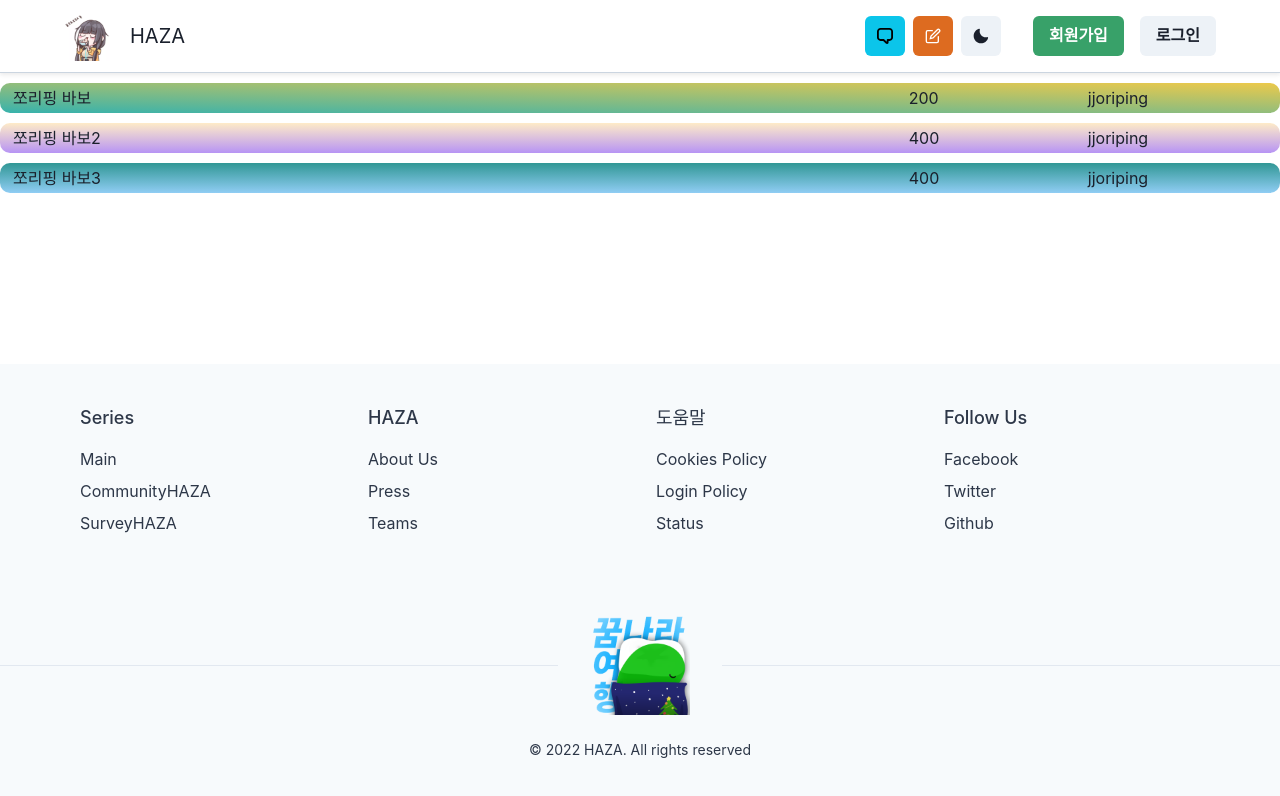
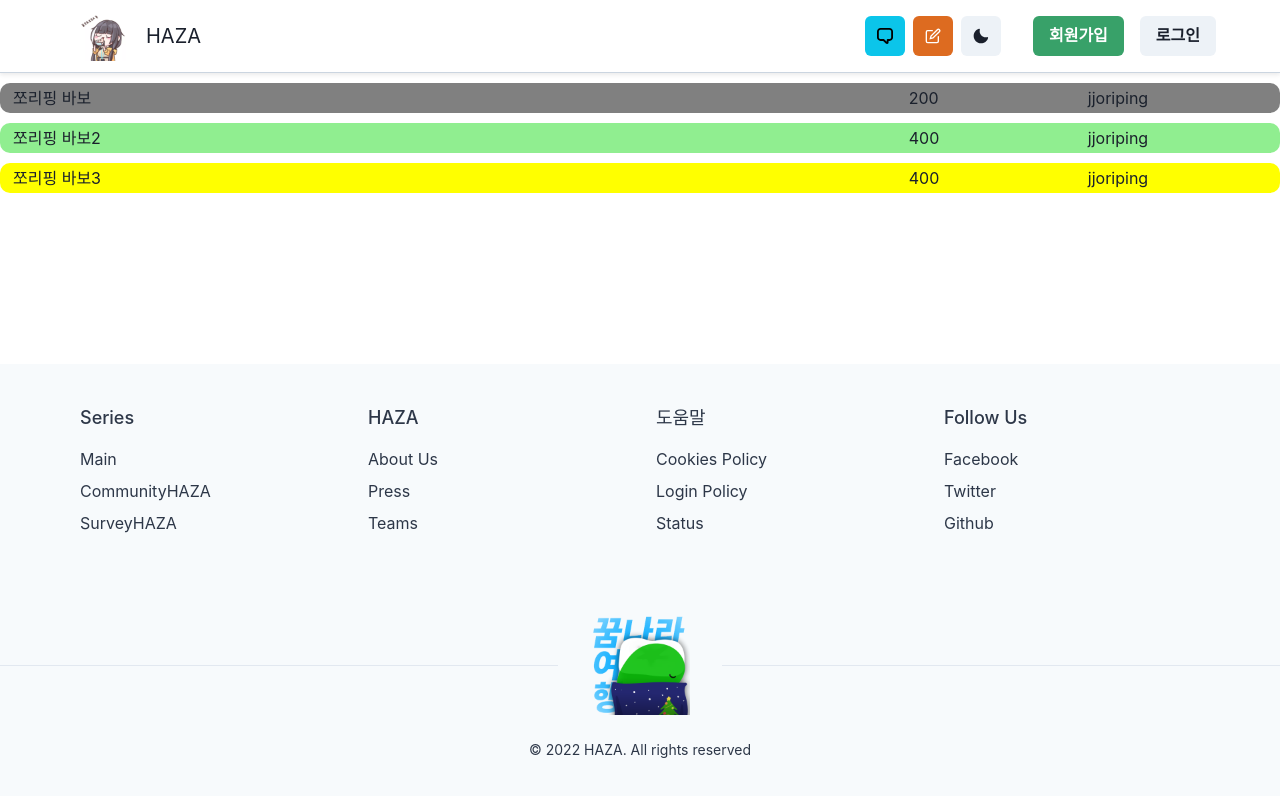
Before and after one commit to Last-SilverLight-End/HAZA-front, a Next.js app in the folder haza_next/: page /Community/CommunityHome in a window 1280 px wide. Shown: the top 796 px of the page. Built offline with nearby package versions, Linux system fonts and the light colour scheme.

Commit message:
chore : fix list css

```diff
--- a/haza_next/src/components/CommunityMainBoxContent.tsx
+++ b/haza_next/src/components/CommunityMainBoxContent.tsx
@@ -1,7 +1,7 @@
 
 import {
   Breadcrumb, BreadcrumbItem, BreadcrumbLink,
-  BreadcrumbSeparator, Box, Grid, GridItem, Link,
+  BreadcrumbSeparator, Box, Grid, GridItem, Link, useColorMode,
 } from '@chakra-ui/react';
 import { useEffect, useState } from 'react';
 import { type BoardData, getBoardList } from "../libs/backend/boardRequest";
@@ -11,6 +11,7 @@ import style from "@/styles/CommunityMain.module.css";
 //https://chakra-ui.com/docs/components/breadcrumb/usage
 
 export function ListBoardLine() {
+  const { colorMode } = useColorMode();
   const [data, setData] = useState<BoardData[]>();
 
   // 리스트 요청 해서 받는 값
@@ -83,7 +84,8 @@ export function ListBoardLine() {
 
     //<Grid templateColumns="5fr 1fr 1fr" padding="3px" margin="10px" bg={["red", "green", "blue"][Math.floor(Math.random() * 3)]}>
     //        <Box key={v.boardId} className={style.헌킬바보}>
-
+    //bgGradient={[
+    //  "linear(to-tr, teal.400, yellow.400) ", "linear(to-b, orange.100, purple.300)", "linear(to-t, blue.200, teal.500)"][i % 3]}>
     <>{
       /**
        * 리스트를 차례로 불러온다.
@@ -92,8 +94,7 @@ export function ListBoardLine() {
         <Box
           borderRightRadius="10"
           borderLeftRadius="10"
-          key={v.boardId} bgGradient={[
-            "linear(to-tr, teal.400, yellow.400) ", "linear(to-b, orange.100, purple.300)", "linear(to-t, blue.200, teal.500)"][i % 3]}>
+          key={v.boardId} bg={(colorMode === "dark" ? ["black", "green", "orange"] : ["gray", "lightgreen", "yellow"])[i % 3]}>
           <Grid templateColumns="5fr 1fr 1fr" padding="3px" margin="10px" >
             <GridItem>
               <Link href="/community/communityBulletins">
--- a/haza_next/src/components/Editor.tsx
+++ b/haza_next/src/components/Editor.tsx
@@ -29,6 +29,7 @@ interface EditorProps {
   editorRef?: RefObject<ToastEditor> // ref로는 못씀
   onLoad?: (editor: ToastEditor) => void
 }
+
 
 /**
  * NHN의 Toast-UI Editor
--- a/haza_next/src/components/generic/Header.tsx
+++ b/haza_next/src/components/generic/Header.tsx
@@ -46,6 +46,7 @@ export function Header(props: Record<string, never>) {
   return (
     <Box as="header" bg={bgColor} className="sticky top-0 z-50 backdrop-blur-lg">
       <Center width="100%" borderBottom="1px" borderColor={borderColor} paddingX={3} paddingY={1}>
+
         <Flex width="100%" maxWidth={maxPageWidth} height="4rem">
           {/* 왼쪽 사이드 */}
           <Center>
@@ -82,6 +83,7 @@ export function Header(props: Record<string, never>) {
             }
           </Center>
         </Flex>
+
       </Center>
     </Box>
   )
--- a/haza_next/src/components/generic/Logo.tsx
+++ b/haza_next/src/components/generic/Logo.tsx
@@ -1,6 +1,7 @@
 import { projectName } from "@/libs/constants";
 import { Center, Flex, Spacer, Text } from "@chakra-ui/react";
 import Image from "next/image"
+import { ContentFrame } from "./ContentFrame";
 
 /**
  * 로고
@@ -12,9 +13,10 @@ export interface LogoProps {
   height?: number;
   withTitle?: boolean;
 }
-export function Logo(props:LogoProps) {
+export function Logo(props: LogoProps) {
   const withTitle = props.withTitle ?? false
   return (
+    <ContentFrame>
       <Flex flexDirection={"row"}>
         <Image src="/images/logo.png" alt={`${projectName} Logo`} width={props.width ?? 40} height={props.height ?? 40} className={props.className ?? ""} />
         {withTitle ? (<>
@@ -24,5 +26,6 @@ export function Logo(props:LogoProps) {
           </Center>
         </>) : null}
       </Flex>
+    </ContentFrame>
   )
 }
```
Lines whose indentation alone changed are shown as unchanged.
